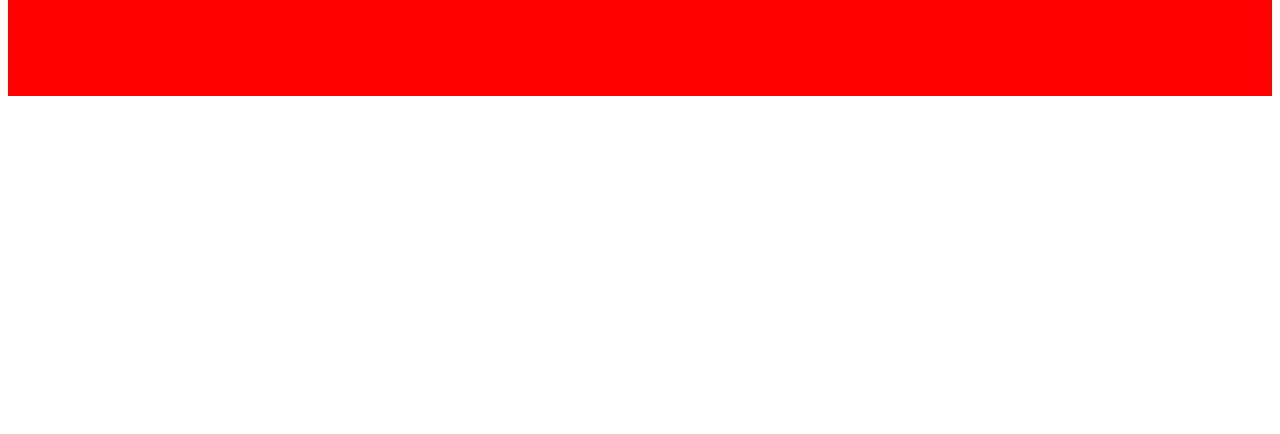
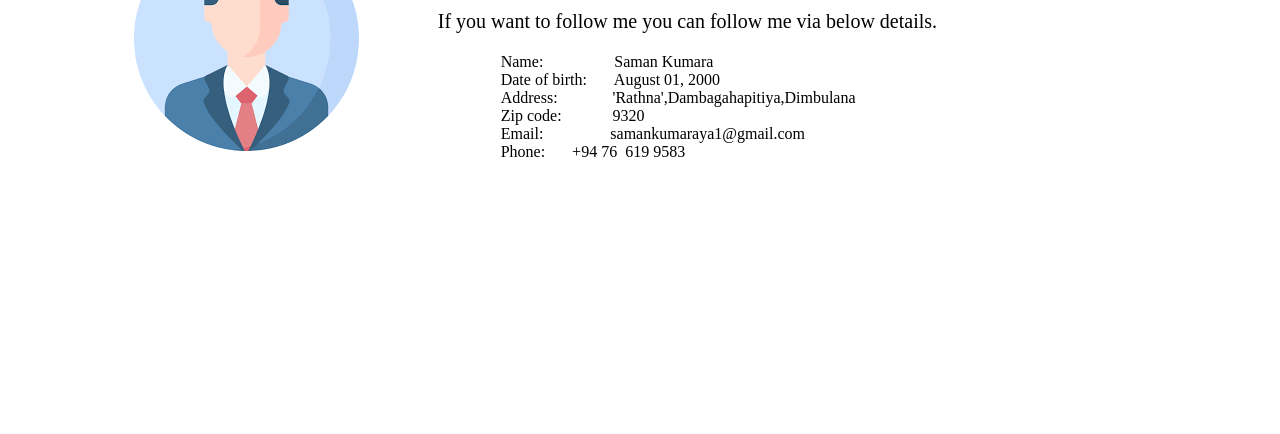
Before and after one commit to samankumaraya/portpolio, a plain HTML site: page index.html in a window 1280 px wide. Shown: the part 627-1061 px from the top of the page. Before the commit the page ends 800 px from the top, so only its background shows below. Drawn offline with Linux system fonts and the light colour scheme.

Commit message:
modified

```diff
--- a/css/style.css
+++ b/css/style.css
@@ -115,6 +115,34 @@ left: 50px;
     background-color: #C87E4F;
 }
 #about-section{
-    background-color: red;
     height: 200px;
+    margin-left: 10%;
+    margin-right:10%;
+    height: 500px;
 }
+#about-section{
+    display: flex;
+   padding-top: 30px;
+
+}
+.profile-picture{
+    width: 30%;
+
+}
+.about-profile-img{
+    margin-left: 30%;
+    margin-top: 39%;
+}
+.d-flex{
+    text-decoration: none;
+    list-style-type: none;
+}
+.Aboutme{
+    font-size: 30px;
+}
+.aboutdes{
+    font-size: 20px;
+}
+.about-info .d-flex span{
+    margin-left: 5%;
+}
--- a/index.html
+++ b/index.html
@@ -69,10 +69,20 @@
 
        <section id="about-section" class="main swiper mySwiper">
           <div class="profile-picture">
-
+               <img src="images/profile.png" alt="profile" srcset="" class="">
           </div>
           <div class="self-details">
 
+            <h2 class="Aboutme">About Me</h2>
+            <p class="aboutdes">If you want to follow me you can follow me via below details.</p>
+            <ul class="about-info">
+              <li class="d-flex"><span>Name:</span> <span>&nbsp;&nbsp;&nbsp;&nbsp;&nbsp;&nbsp;&nbsp;&nbsp;&nbsp;&nbsp;&nbsp;Saman Kumara</span></li>
+              <li class="d-flex"><span>Date of birth:</span> <span>August 01, 2000</span></li>
+              <li class="d-flex"><span>Address:</span> <span>&nbsp;&nbsp;&nbsp;&nbsp;&nbsp;&nbsp;&nbsp;'Rathna',Dambagahapitiya,Dimbulana</span></li>
+              <li class="d-flex"><span>Zip code:</span> <span>&nbsp;&nbsp;&nbsp;&nbsp;&nbsp;&nbsp;9320</span></li>
+              <li class="d-flex"><span>Email:</span> <span>&nbsp;&nbsp;&nbsp;&nbsp;&nbsp;&nbsp;&nbsp;&nbsp;&nbsp;&nbsp;samankumaraya1@gmail.com</span></li>
+              <li class="d-flex"><span>Phone: </span> <span>+94 76&nbsp; 619 9583</span></li>
+            </ul>
           </div>
        </section>
 
```
Also changed, not shown: images/profile.png (added).
